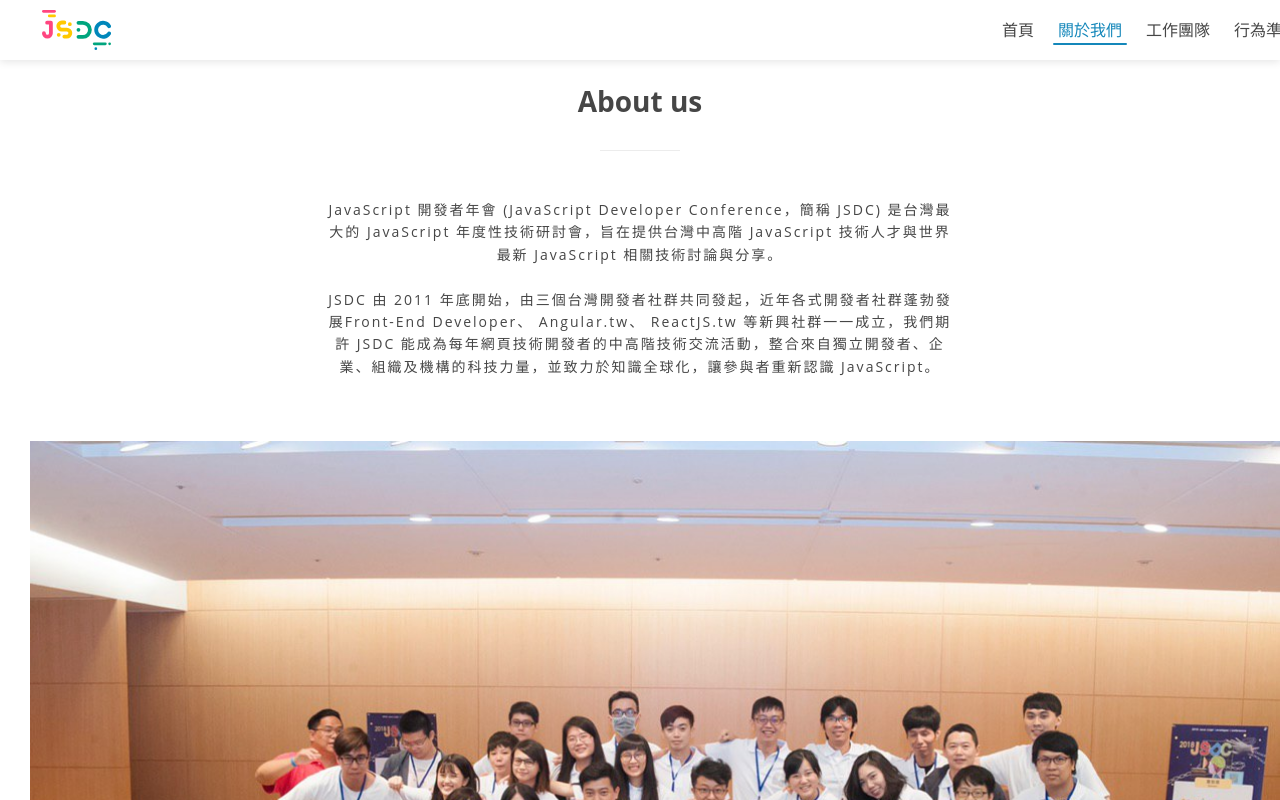
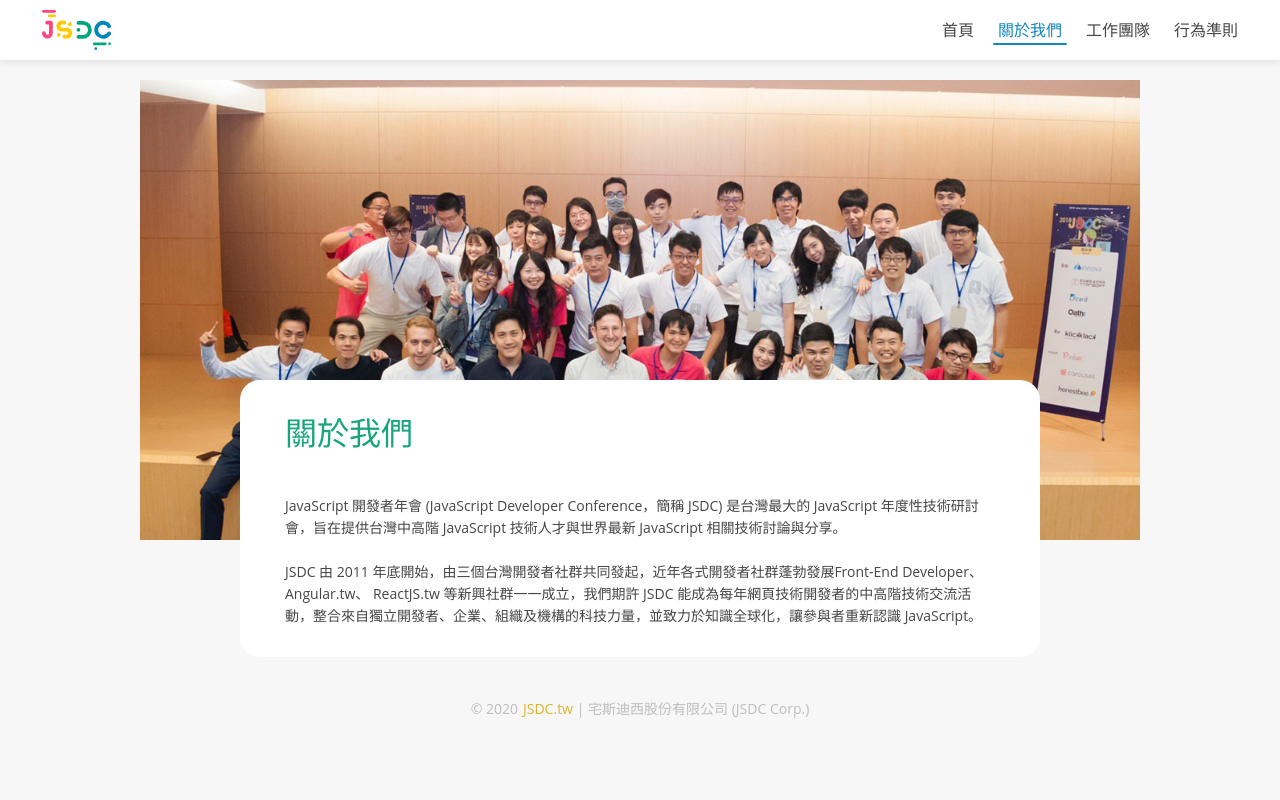
Before and after one commit to jsdc-core/jsdc2020, a Gatsby site: page /about in a window 1280 px wide. Shown: the top 800 px of the page. Built offline with nearby package versions, Linux system fonts and the light colour scheme; Gatsby itself is replaced by a stand-in of ours.

Commit message:
feat(WordPageLayout): update about and conduct page theme

```diff
--- a/src/components/Drawer/DrawerContainer.tsx
+++ b/src/components/Drawer/DrawerContainer.tsx
@@ -45,7 +45,7 @@
 const Main = styled.div`
   display: flex;
   flex-direction: column;
-  background-color: ${props => props.theme.colors.bg};
+  background-color: ${props => props.theme.colors.white};
   width: 286px;
   height: 100vh;
   animation: ${slideIn} 0.15s;
--- a/src/components/Nav/Nav.js
+++ b/src/components/Nav/Nav.js
@@ -38,7 +38,7 @@
   height: ${props => props.theme.vars.headerHeight}px;
   color: ${props => props.theme.colors.text};
   box-shadow: ${props => props.theme.colors.shadow};
-  background-color: ${props => props.theme.colors.bg};
+  background-color: ${props => props.theme.colors.white};
   min-width: ${props => props.theme.deviceSize.mobileM}px;
 
   ${props => props.theme.font.title2};
--- /dev/null
+++ b/src/components/WordPageLayout.tsx
@@ -0,0 +1,50 @@
+import React from "react"
+import styled from "styled-components"
+import { assetPrefix } from "~/constant/globalConfig"
+
+export default ({ children, title, imgSrc }: React.PropsWithChildren<{
+  title: string;
+  imgSrc: string;
+}>) => {
+  return (
+    <Main>
+      <Inner>
+        <Image src={imgSrc}/>
+        <Content>
+          <Title>{title}</Title>
+          {children}
+        </Content>
+      </Inner>
+    </Main>
+  )
+}
+
+const Main = styled.div`
+  display: flex;
+  justify-content: center;
+  margin: auto;
+`;
+const Inner = styled.div`
+  margin: 20px 30px;
+  max-width: 1000px;
+`;
+const Image = styled.div<{ src: string }>`
+  width: 100%;
+  height: 460px;
+  background-color: ${props => props.theme.colors.imgBg};
+  background-image: url('${props => assetPrefix + props.src}');
+  background-position: center;
+  background-size: cover;
+`;
+const Content = styled.div`
+  max-width: 800px;
+  margin: -160px 100px 0;
+  padding: 30px 45px;
+  border-radius: 20px;
+  background-color: ${props => props.theme.colors.white};
+`;
+const Title = styled.h1`
+  ${props => props.theme.font.title1};
+  color: ${props => props.theme.colors.title1};
+  margin: 0 0 40px;
+`;
--- a/src/components/layout.js
+++ b/src/components/layout.js
@@ -14,6 +14,10 @@
 import Footer from "~/components/Footer"
 
 const GlobalStyle = createGlobalStyle`
+  * {
+    box-sizing: border-box;
+  }
+
   body {
     font-family: ${theme.font.fontFamily};
     background: ${theme.colors.bg};
--- a/src/config/theme.js
+++ b/src/config/theme.js
@@ -15,12 +15,15 @@
     darkPrimary: '#ddb32d',
     text: '#464646',
     lightText: '#BEBEBE',
-    bg: '#fff',
+    white: '#FFFFFF',
+    bg: '#F7F7F7',
+    imgBg: '#DEDEDE',
     drawerHeaderBorder: '#EFEFEF',
     drawerLinkActive: '#F7F7F7',
     dividerLine: '#ececec',
     shadow: '0 2px 8px 0 rgba(0, 0, 0, 0.1)',
     overlayBg: 'rgba(0, 0, 0, 0.4)',
+    title1: '#18A57E',
   },
   font: {
     fontFamily: 'PingFang TC, Microsoft JhengHei, Open Sans, sans-serif',
@@ -28,9 +31,14 @@
     lineHeight: '22px',
     title2: `
       font-size: 16px;
-      link-height: 22px;
+      line-height: 22px;
       font-weight: 500;
-    `
+    `,
+    title1: `
+      font-size: 32px;
+      line-height: 45px;
+      font-weight: 500;
+    `,
   },
   mediaSize: {
     mobileS: `(max-width: ${deviceSize.mobileS - 1}px)`,
--- a/src/pages/about.js
+++ b/src/pages/about.js
@@ -1,36 +1,11 @@
 import React from "react"
-import styled from "styled-components"
-import PageTitle from "~/components/PageTitle"
-import Img from "~/components/Img"
-
-const Container = styled.div`
-  padding: 20px 15px;
-`
-const Description = styled.p`
-  margin: 48px auto;
-  padding: 0 15px;
-  max-width: 630px;
-  line-height: 1.6em;
-  color: ${props => props.theme.colors.text};
-  letter-spacing: 2px;
-  font-size: 14px;
-  text-align: center;
-`
-const ImageBox = styled.div`
-  display: flex;
-  justify-content: center;
-  width: 100%;
-  padding: 15px;
-`
-const StyledImg = styled(Img)`
-  width: 100%;
-`
+import WordPageLayout from '../components/WordPageLayout'
 
 export default () => {
   return (
-    <Container>
-      <PageTitle title="About us" />
-      <Description>
+    <WordPageLayout
+      title='關於我們'
+      imgSrc='/images/group.jpg'>
       JavaScript 開發者年會 (JavaScript Developer Conference，簡稱 JSDC)
       是台灣最大的 JavaScript 年度性技術研討會，旨在提供台灣中高階 JavaScript
       技術人才與世界最新 JavaScript 相關技術討論與分享。
@@ -41,10 +16,6 @@
       Developer、 Angular.tw、 ReactJS.tw 等新興社群⼀⼀成立，我們期許 JSDC
       能成為每年網⾴技術開發者的中⾼階技術交流活動，整合來自獨立開發者、企業、組織及機構的科技力量，並致力於知識全球化，讓參與者重新認識
       JavaScript。
-      </Description>
-      <ImageBox>
-        <StyledImg src="/images/group.jpg" />
-      </ImageBox>
-    </Container>
+    </WordPageLayout>
   )
 }
```
Also changed, not shown: src/components/seo.js (+5 -4 lines), src/pages/conduct.js (+6 -16 lines). Lines whose indentation alone changed are shown as unchanged.
